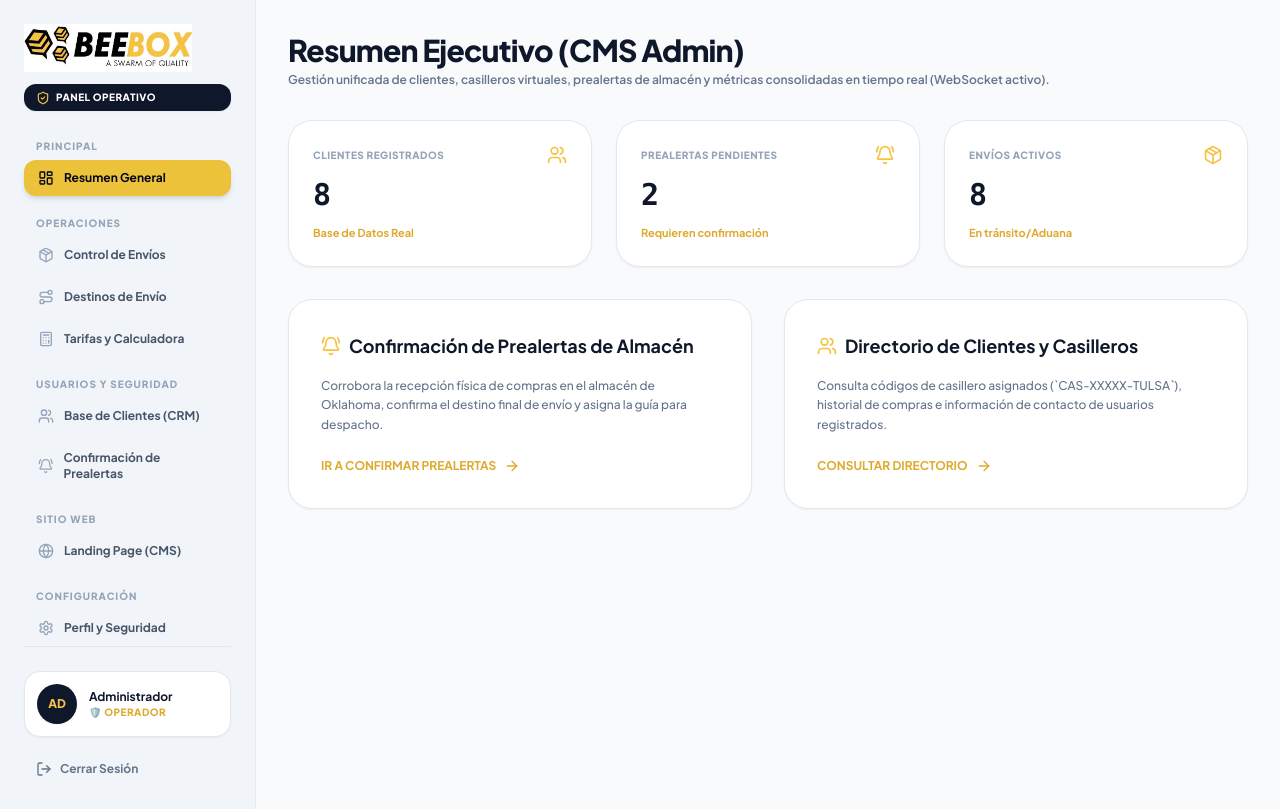
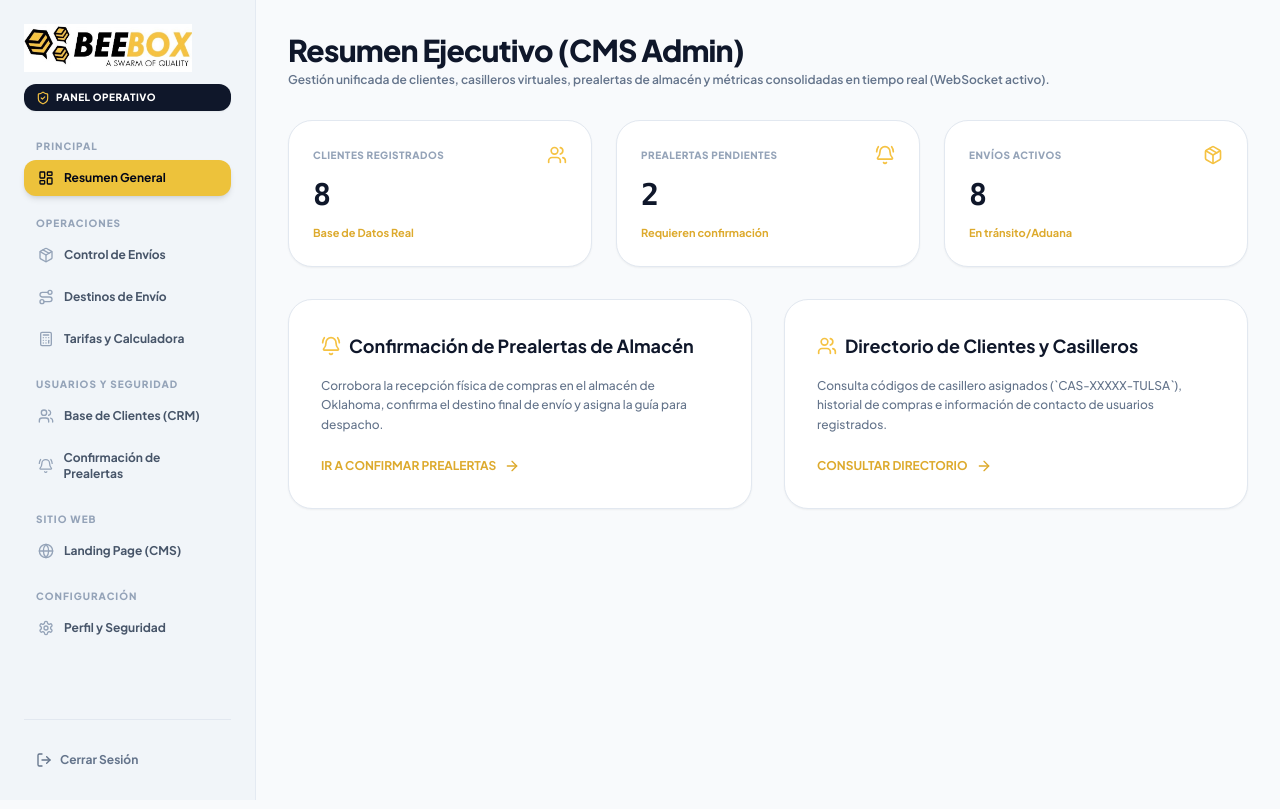
Before and after one commit to saraiherrerab/Beebox-Empresa-De-Transporte, a Next.js app: page /admin in a window 1280 px wide. Built offline with nearby package versions, Linux system fonts and the light colour scheme; no server answers.

Commit message:
fix(auth): fix logout flickering fallback role in AdminSidebar

```diff
--- a/src/components/admin/AdminSidebar.tsx
+++ b/src/components/admin/AdminSidebar.tsx
@@ -127,17 +127,19 @@ export const AdminSidebar: React.FC = () => {
 
       {/* Admin User Footer */}
       <div className="pt-6 border-t border-slate-200 space-y-4">
+        {user && (
           <div className="flex items-center gap-3 p-3 rounded-2xl bg-white border border-slate-200 shadow-sm">
             <div className="w-10 h-10 rounded-full bg-slate-900 text-amber-400 font-black text-xs flex items-center justify-center shrink-0 shadow-sm">
-            {user?.name ? user.name.charAt(0).toUpperCase() : "AD"}
+              {user.name ? user.name.charAt(0).toUpperCase() : "SA"}
             </div>
             <div className="overflow-hidden">
-            <h4 className="text-xs font-bold text-slate-900 truncate">{user?.name || "Administrador"}</h4>
+              <h4 className="text-xs font-bold text-slate-900 truncate">{user.name}</h4>
               <span className="text-[10px] font-extrabold uppercase tracking-wider text-amber-700 block truncate">
                 {isSuperAdmin ? "⭐ SUPER ADMIN" : "🛡️ OPERADOR"}
               </span>
             </div>
           </div>
+        )}
 
         <button
           onClick={handleLogout}
--- a/src/context/AuthContext.tsx
+++ b/src/context/AuthContext.tsx
@@ -351,6 +351,7 @@ export const AuthProvider: React.FC<{ children: React.ReactNode }> = ({ children
       localStorage.removeItem("beebox_token");
     }
     setUser(null);
+    setRole("client");
   };
 
   return (
```
Lines whose indentation alone changed are shown as unchanged.
